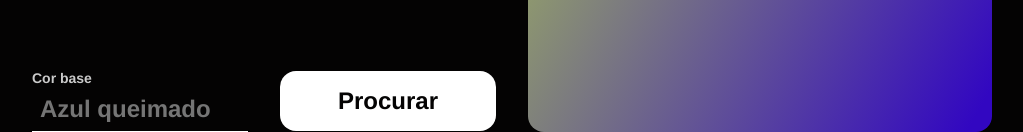
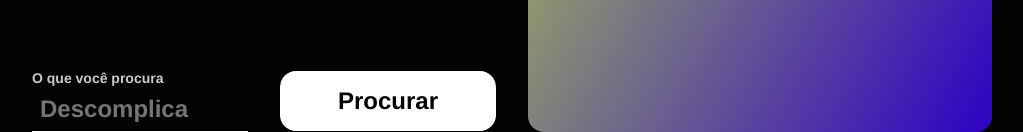
Before and after one commit to sozua/colors-finder, a Next.js app: page / in a window 1280 px wide. Shown: the part 684-816 px from the top of the page, without its empty margins (128-1151 px from the left). Built offline with nearby package versions, Linux system fonts and the light colour scheme.

Commit message:
Textos da pagina inicial revisados e corrigidos

```diff
--- a/src/pages/index.js
+++ b/src/pages/index.js
@@ -7,6 +7,20 @@ import styles from "../styles/Home.module.css";
 export default function Home() {
   const [colorInput, setColorInput] = useState("");
   const router = useRouter();
+
+  const placeholders = [
+    "Pêssego",
+    "Morango",
+    "iFood",
+    "Descomplica",
+    "Água",
+    "Deserto",
+  ];
+
+  function getRandomPlaceholder() {
+    const aleatorio = Math.floor(Math.random() * placeholders.length);
+    return placeholders[aleatorio];
+  }
 
   const searchColor = (e) => {
     e.preventDefault();
@@ -24,10 +38,10 @@ export default function Home() {
         </h1>
         <div className={styles.inputWrapper}>
           <form onSubmit={searchColor}>
-            <label htmlFor='color'>Cor base</label>
+            <label htmlFor='color'>O que você procura</label>
             <input
               type='text'
-              placeholder='Azul queimado'
+              placeholder={getRandomPlaceholder()}
               id='color'
               onChange={(e) => setColorInput(e.target.value)}
             />
```
